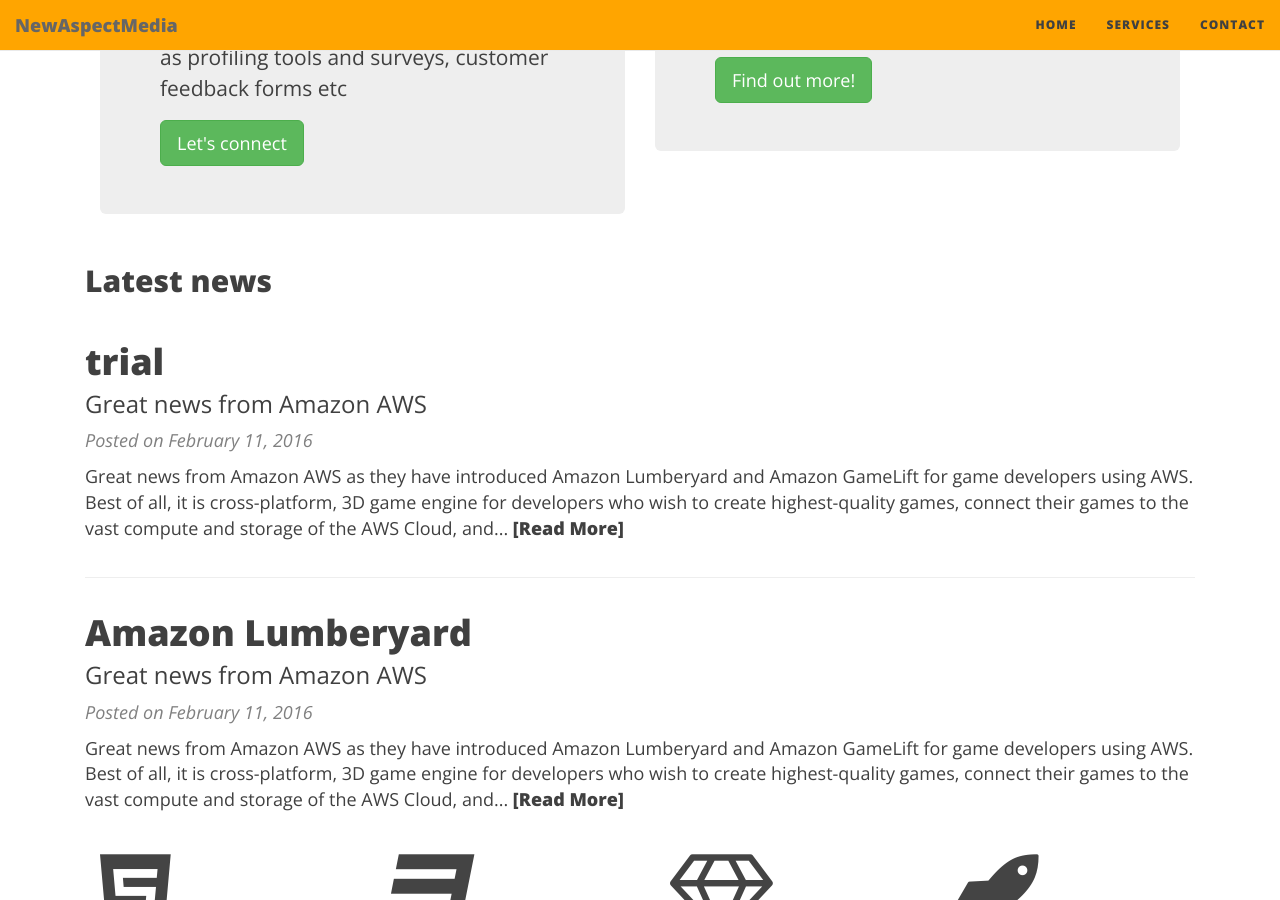
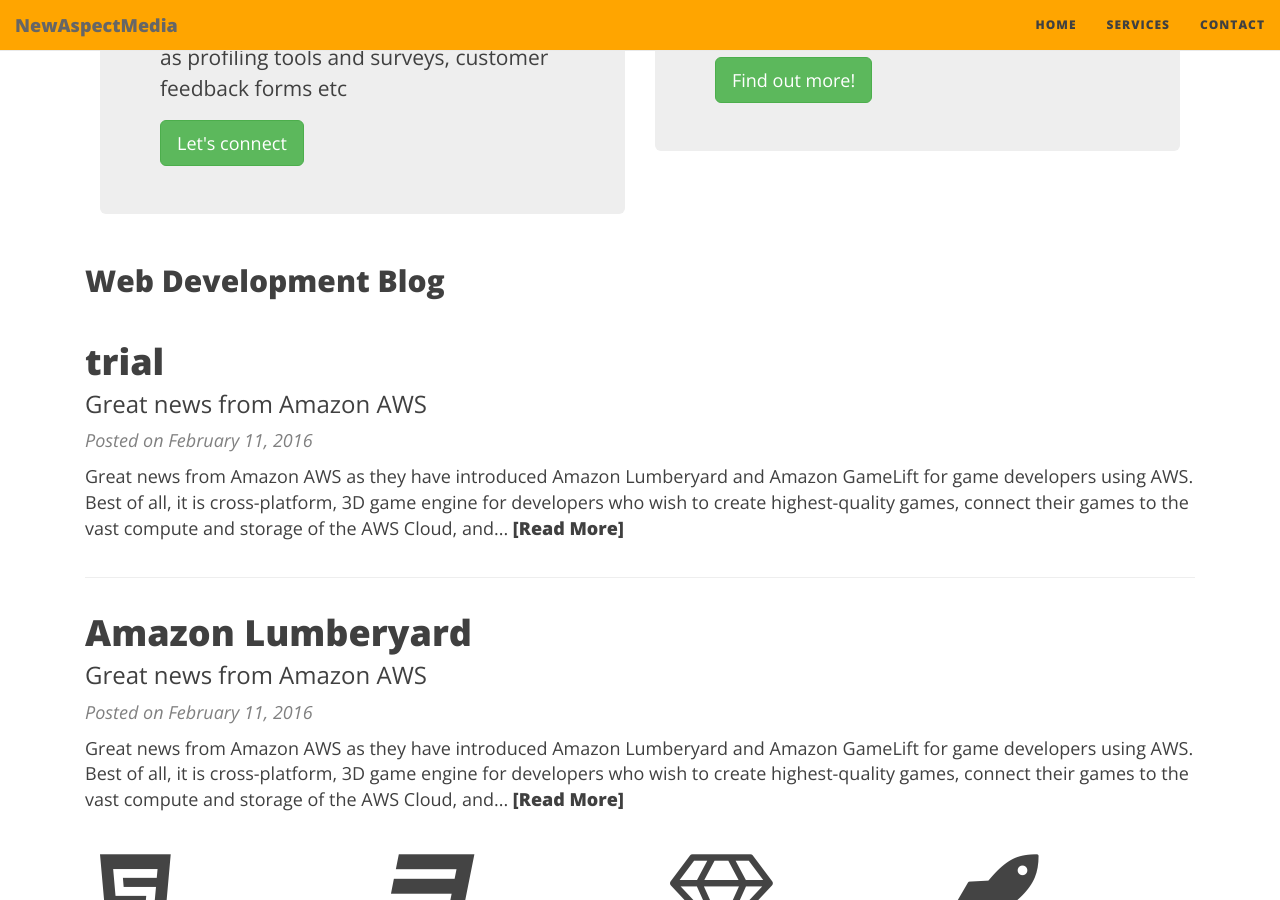
Before and after one commit to newmedia77/appxnam, a Jekyll site: the page built from index.html, in a window 1280 px wide and 900 px high, scrolled down 623 px. Built offline with Jekyll 4.4.1, drawn with Linux system fonts in a browser that asks for light colours; nearby versions of some CDN libraries; the list of posts is cut into pages by our own code.

Commit message:
andreas
home blog

```diff
--- a/index.html
+++ b/index.html
@@ -26,7 +26,7 @@
 </div>
 </div>
 </div>
-<div class="posts-list"><h2 class="home-post"> Latest news</h2>
+<div class="posts-list"><h2 class="home-post">Web Development Blog</h2>
   {% for post in paginator.posts %}
   <article class="post-preview">
     <a href="{{ post.url | prepend: site.baseurl }}">
```
